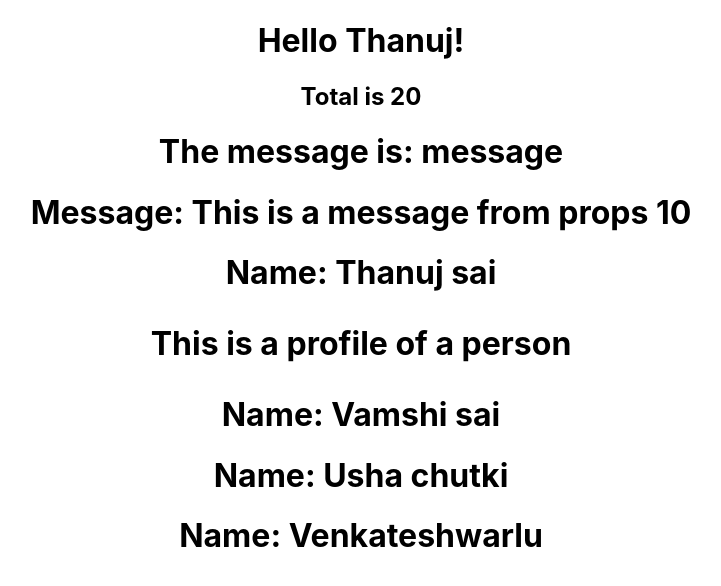
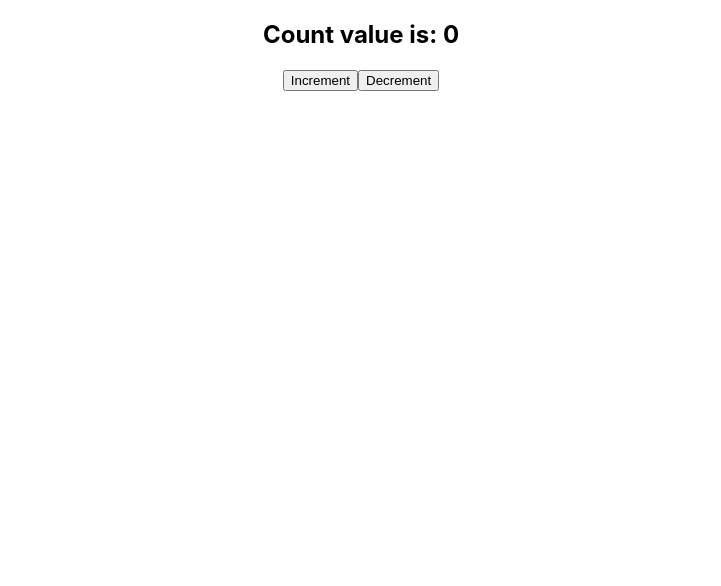
Before and after one commit to Thanujsai/reactjs, a React (Create React App) app: page / in a window 1280 px wide. Shown: the top 586 px of the page, without its empty margins (279-1000 px from the left). Built offline with nearby package versions, Linux system fonts and the light colour scheme.

Commit message:
using state

```diff
--- a/src/App.js
+++ b/src/App.js
@@ -3,19 +3,24 @@ import './App.css';
 import Hello from './components/Hello';
 import Message from './components/Message';
 import Profile from './components/Profile';
+import Counter from './components/Counter';
 
 function App() {
   return (
     <div className="App">
-      <Hello/>
+      {/* <Hello/> */}
+      <Counter/>
+      {}
+      {/*
       <Message messageCode="10" messageContent="This is a message from props"/>
-      <Profile name="Thanuj" lastName="sai">{/*this value(Thanuj) gets passed as props*/}
+      <Profile name="Thanuj" lastName="sai">{/*this value(Thanuj) gets passed as props}
       <p>This is a profile of a person</p>
       </Profile>
-      <Profile name="Vamshi" lastName="sai"/>{/*this value(Thanuj) gets passed as props*/}
-      <Profile name="Usha" lastName="chutki"/>{/*this value(Thanuj) gets passed as props*/}
-      <Profile name="Venkateshwarlu"/>{/*this value(Thanuj) gets passed as props*/}
-      {/* properties can be sent/passed to components, they are called props*/}
+      <Profile name="Vamshi" lastName="sai"/>{/*this value(Thanuj) gets passed as props
+      <Profile name="Usha" lastName="chutki"/>{/*this value(Thanuj) gets passed as props}
+      <Profile name="Venkateshwarlu"/>{/*this value(Thanuj) gets passed as props}
+      {/* properties can be sent/passed to components, they are called props}
+  */}
     </div>
   );
 }
--- /dev/null
+++ b/src/components/Counter.js
@@ -0,0 +1,37 @@
+import { Component } from "react";
+
+class Counter extends Component{
+
+    constructor() {
+        super();//call to base call constructor(Component)
+        this.state = {
+            counter:0,
+        };//to create a state inside a class component,state and props are object therefore use curly braces
+    }
+
+    increment(){
+        //this.state.counter++;//nothing happens with this, no error too, this is not the way, we have to use setstate method,Directly modifying this.state doesn't trigger a re-render of your component, so your UI won't reflect the updated state.
+        this.setState({
+            counter: this.state.counter+1
+        })
+        console.log('increment');
+    }
+
+    decrement(){
+        //this.state.counter++;//nothing happens with this, no error too, this is not the way, we have to use setstate method
+        this.setState({
+            counter: this.state.counter-1//unlike props value of state can be changed
+        })
+        console.log('decrement');
+    }
+
+    render() {
+        return <>{/*//inside a single html element*/}
+            <h2>Count value is: {this.state.counter}</h2>
+            <button onClick = {() => this.increment()}>Increment</button>
+            <button onClick = {() => this.decrement()}>Decrement</button>
+        </>
+    }
+}
+
+export default Counter;
--- a/src/components/Hello.js
+++ b/src/components/Hello.js
@@ -15,4 +15,4 @@ const Hello = () => {//functional component
     </>//this is jsx, curly braces to use variables
 }
 
-export default Hello;//default means we can import this component and gve any name
+export default Hello;//default means we can import this component and give any name
--- a/src/index.js
+++ b/src/index.js
@@ -4,7 +4,7 @@ import './index.css';
 import App from './App';
 import reportWebVitals from './reportWebVitals';
 
-const root = ReactDOM.createRoot(document.getElementById('root'));//the element in present in index.html
+const root = ReactDOM.createRoot(document.getElementById('root'));//this element in present in index.html
 root.render(
   <React.StrictMode>
     <App />
```
Also changed, not shown: src/components/Profile.js (+7 -0 lines), src/components/image.png (added).
